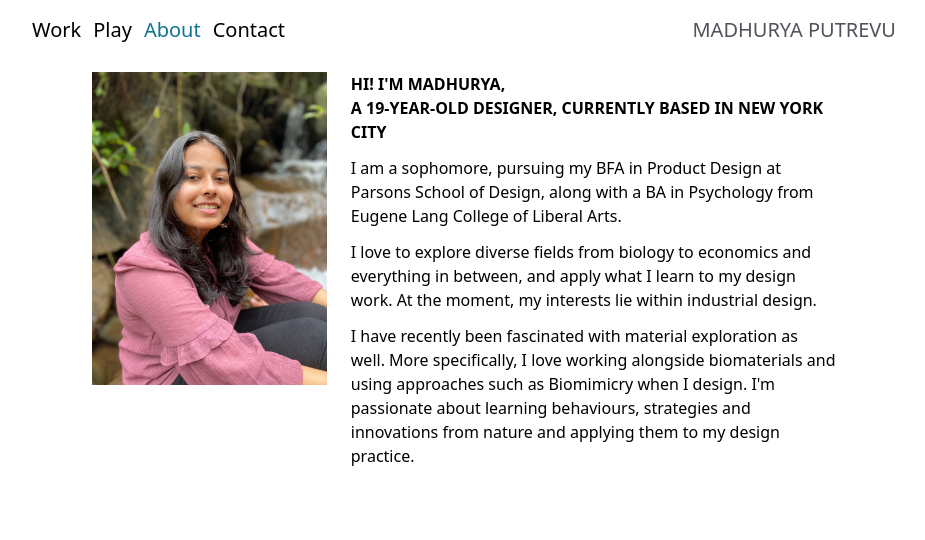
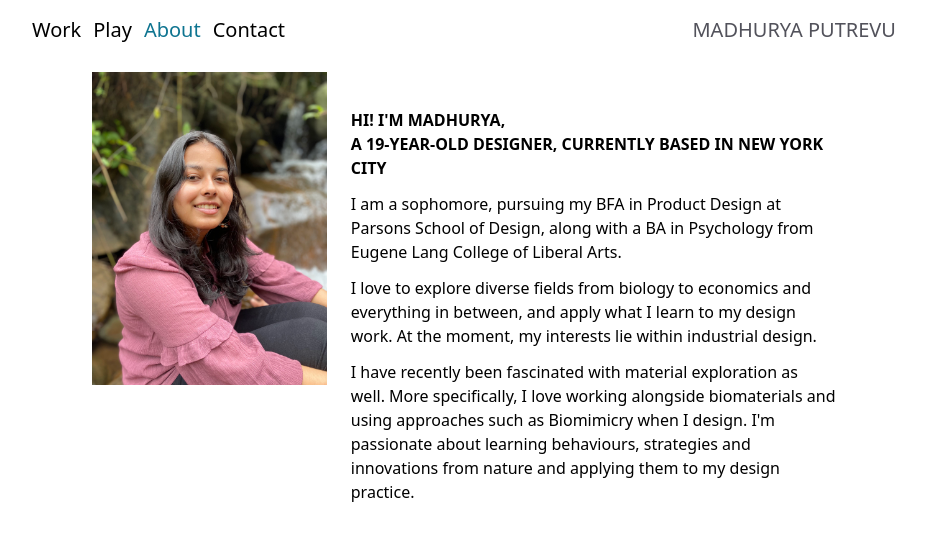
Before and after one commit to madhuryaputrevu/portfolio-website, a Next.js app: page /about in a window 1280 px wide. Shown: the top 540 px of the page, without its empty margins (176-1101 px from the left). Built offline with nearby package versions, Linux system fonts and the light colour scheme.

Commit message:
edited contact and about page

```diff
--- a/pages/about/index.tsx
+++ b/pages/about/index.tsx
@@ -11,7 +11,7 @@ const About: NextPage = () => {
             alt="Picture of Me"
           />
         </div>
-        <div className={`grow md:w-3/8 w-full h-full md:mx-auto text-left px-3 pt-3 pb-3 space-y-3`}>
+        <div className={`grow md:w-3/8 w-full h-full md:mx-auto text-left px-3 pt-12 pb-3 space-y-3`}>
           <p>
             <span className={`uppercase font-bold text-justify`}>
               Hi! I&apos;m Madhurya, <br/> a 19-year-old designer, currently based in New York City
--- a/pages/contact/index.tsx
+++ b/pages/contact/index.tsx
@@ -5,7 +5,7 @@ import contact_image from "../../public/contact_image.png"
 const Contact: NextPage = () => {
         return (
             <div className={`w=full m-h-screen flex flex-row mx-auto`}>
-                <div className={`md:w-1/2 h-full md:mx-auto text-left px-3 pt-3 pb-3 space-y-2`}>
+                <div className={`md:w-3/8 h-full md:mx-auto text-right px-20 pt-44 pb-3 space-y-2`}>
                     <address>
                         <a href="mailto:madhuryaputrevu28@gmail.com">madhuryaputrevu28@gmail.com</a>
                     </address>
@@ -13,7 +13,7 @@ const Contact: NextPage = () => {
                         instagram: <a href="http://instagram.com/_u/madhuryaputrevu">@madhuryaputrevu</a>
                     </p>
                 </div>
-                <div className={`md:w-1/2 md:mx-auto md:px-3 md:pt-3 md:pb-3`}>
+                <div className={`md:w-5/8 md:mx-auto md:px-3 md:pt-3 md:pb-3`}>
                     <Image
                         src={contact_image}
                         alt="Picture of Natural Dyes"
```
